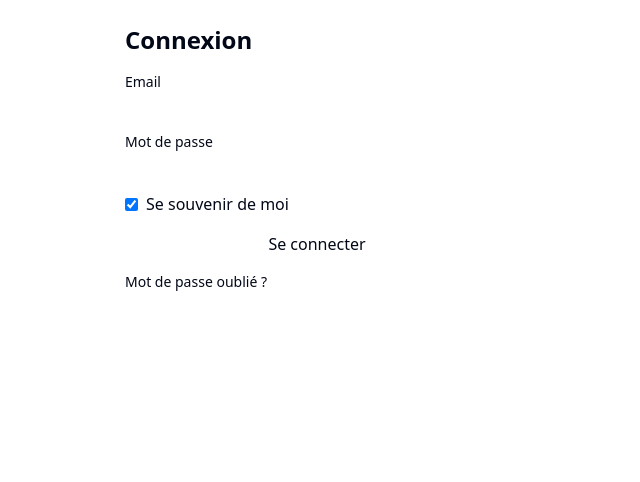
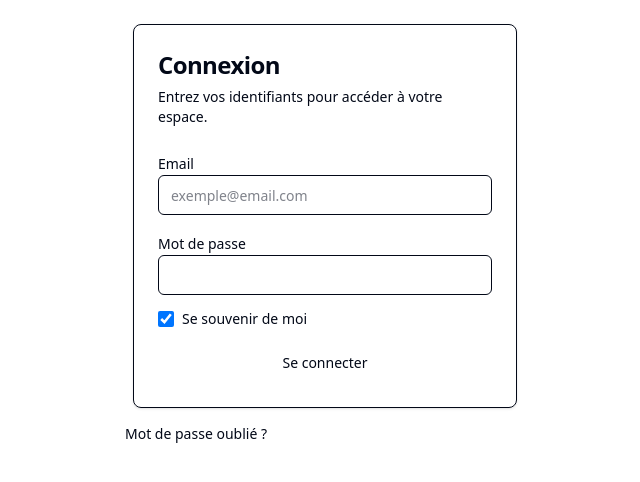
Before and after one commit to Denisi64/projet-clean-archi-react-WDC-2025-2026, a Next.js app in the folder apps/web-next/: page /login in a window 1280 px wide. Shown: the top 482 px of the page, without its empty margins (315-955 px from the left). Built offline with nearby package versions, Linux system fonts and the light colour scheme; no server answers.

Commit message:
ft: login page redesign

```diff
--- a/apps/web-next/src/app/(public)/login/page.tsx
+++ b/apps/web-next/src/app/(public)/login/page.tsx
@@ -8,7 +8,6 @@ export const metadata = {
 export default function LoginPage() {
     return (
         <main className="mx-auto max-w-md p-6">
-            <h1 className="text-2xl font-semibold mb-4">Connexion</h1>
             <LoginForm />
             <p className="mt-4 text-sm"><a href="/reset">Mot de passe oublié ?</a></p>
         </main>
--- /dev/null
+++ b/apps/web-next/src/components/ui/checkbox-native.tsx
@@ -0,0 +1,32 @@
+import * as React from "react"
+
+import { cn } from "../../lib/utils"
+
+// A simply styled native checkbox that mimics shadcn's look
+export interface CheckboxProps
+    extends React.InputHTMLAttributes<HTMLInputElement> { }
+
+const Checkbox = React.forwardRef<HTMLInputElement, CheckboxProps>(
+    ({ className, ...props }, ref) => {
+        return (
+            <input
+                type="checkbox"
+                className={cn(
+                    "peer h-4 w-4 shrink-0 rounded-sm border border-primary ring-offset-background focus-visible:outline-none focus-visible:ring-2 focus-visible:ring-ring focus-visible:ring-offset-2 disabled:cursor-not-allowed disabled:opacity-50 checked:bg-primary checked:text-primary-foreground",
+                    // Native checkbox styling to remove default look and use custom if feasible,
+                    // but for true shadcn look with Radix Primitive it's better.
+                    // Since I want to avoid massive dependencies, I will just use standard accent-color or simple Tailwind form plugin style if available.
+                    // BUT, to make it look like shadcn without Radix, one often uses appearance-none and svg background.
+                    // For now, I'll stick to a decent native look with 'accent-primary'.
+                    "accent-primary",
+                    className
+                )}
+                ref={ref}
+                {...props}
+            />
+        )
+    }
+)
+Checkbox.displayName = "Checkbox"
+
+export { Checkbox }
--- a/apps/web-next/src/features/auth/components/LoginForm.tsx
+++ b/apps/web-next/src/features/auth/components/LoginForm.tsx
@@ -4,6 +4,11 @@ import { z } from "zod";
 import { zodResolver } from "@hookform/resolvers/zod";
 import { useEffect, useState } from "react";
 import { login } from "../application/login.command";
+import { Button } from "../../../components/ui/button";
+import { Input } from "../../../components/ui/input";
+import { Label } from "../../../components/ui/label";
+import { Checkbox } from "../../../components/ui/checkbox-native";
+import { Card, CardContent, CardDescription, CardFooter, CardHeader, CardTitle } from "../../../components/ui/card";
 
 const schema = z.object({
     email: z.string().email("Email invalide"),
@@ -36,25 +41,46 @@ export default function LoginForm() {
     }
 
     return (
-        <form onSubmit={handleSubmit(onSubmit)} className="space-y-4 max-w-sm">
-            <div>
-                <label className="block text-sm font-medium" htmlFor="email">Email</label>
-                <input id="email" type="email" {...register("email")} className="input input-bordered w-full" />
-                {errors.email && <p className="text-sm text-red-600">{errors.email.message}</p>}
-            </div>
-            <div>
-                <label className="block text-sm font-medium" htmlFor="password">Mot de passe</label>
-                <input id="password" type="password" {...register("password")} className="input input-bordered w-full" />
-                {errors.password && <p className="text-sm text-red-600">{errors.password.message}</p>}
-            </div>
-            <label className="inline-flex items-center gap-2">
-                <input type="checkbox" {...register("remember")} />
-                <span>Se souvenir de moi</span>
-            </label>
-            {error && <p className="text-sm text-red-600">{error}</p>}
-            <button disabled={isSubmitting} className="btn w-full">
-                {isSubmitting ? "Connexion..." : "Se connecter"}
-            </button>
-        </form>
+        <Card className="w-full max-w-sm mx-auto">
+            <CardHeader>
+                <CardTitle className="text-2xl">Connexion</CardTitle>
+                <CardDescription>
+                    Entrez vos identifiants pour accéder à votre espace.
+                </CardDescription>
+            </CardHeader>
+            <CardContent>
+                <form onSubmit={handleSubmit(onSubmit)} className="space-y-4">
+                    <div className="space-y-2">
+                        <Label htmlFor="email">Email</Label>
+                        <Input
+                            id="email"
+                            type="email"
+                            placeholder="exemple@email.com"
+                            {...register("email")}
+                        />
+                        {errors.email && <p className="text-sm font-medium text-destructive">{errors.email.message}</p>}
+                    </div>
+                    <div className="space-y-2">
+                        <Label htmlFor="password">Mot de passe</Label>
+                        <Input
+                            id="password"
+                            type="password"
+                            {...register("password")}
+                        />
+                        {errors.password && <p className="text-sm font-medium text-destructive">{errors.password.message}</p>}
+                    </div>
+                    <div className="flex items-center space-x-2">
+                        <Checkbox id="remember" {...register("remember")} />
+                        <Label htmlFor="remember" className="font-normal cursor-pointer">
+                            Se souvenir de moi
+                        </Label>
+                    </div>
+                    {error && <p className="text-sm font-medium text-destructive text-center">{error}</p>}
+                    <Button type="submit" disabled={isSubmitting} className="w-full">
+                        {isSubmitting ? "Connexion..." : "Se connecter"}
+                    </Button>
+                </form>
+            </CardContent>
+        </Card>
     );
 }
```
